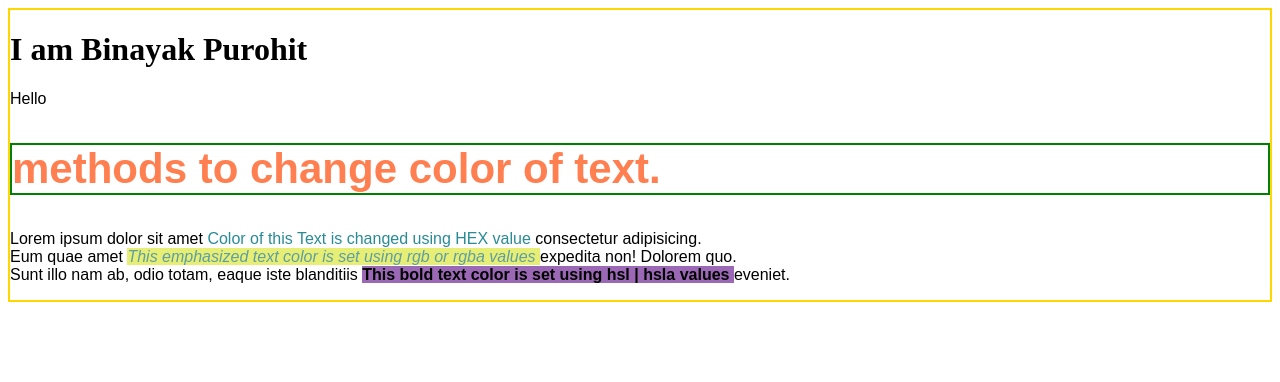
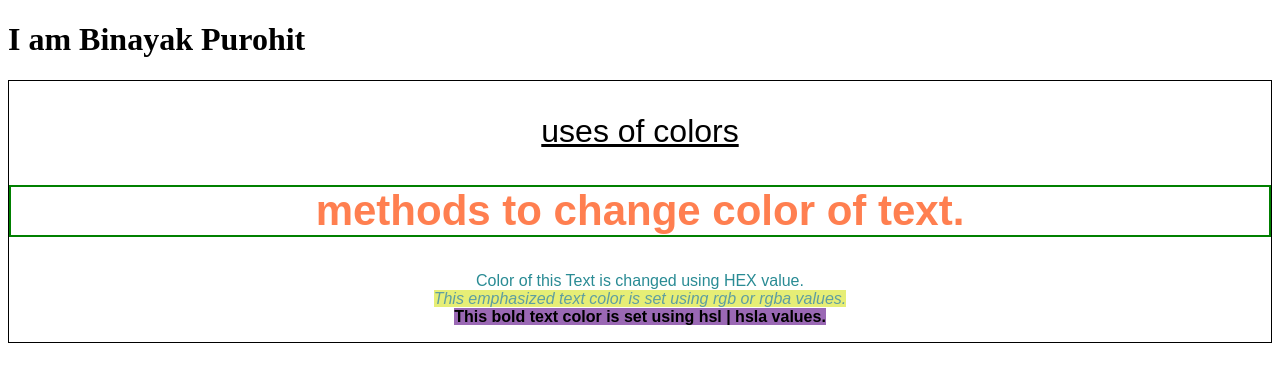
Before and after one commit to binayak-tech/COMPLETE-CSS-GUIDE, a plain HTML site: page 01/index.html in a window 1280 px wide. Drawn offline with Linux system fonts and the light colour scheme.

Commit message:
borders topic started

```diff
--- a/01/css/styles.css
+++ b/01/css/styles.css
@@ -4,9 +4,6 @@ body{
 
     font-family: Arial, Helvetica, sans-serif;
     /* Everything related to typography and text is inherited by all(except form element) the child elements */
-
-    border: 2px solid gold;
-    /* This is not inherited by any other child elements */
 }
 
 input, select, button, textarea{
@@ -16,14 +13,16 @@ input, select, button, textarea{
 
 
 
- .type01{
+.type01{
      /*
     giving a border and changing its color using border-color */
     border: 2px solid green;
     /* changing color of text using predefined name of color */
     color:coral;
     font-size: 42px;
+    text-align: center;
 }
+
 .type02{
     /* changing color of text using hex code */
     color: #298b94;
--- a/01/index.html
+++ b/01/index.html
@@ -10,23 +10,31 @@
 
     <!-- INTERNAL CSS -->
     <style>
-        p.first{
-            color: limegreen;
+        .first-chapter{
+            font-size: 2rem;
+            text-decoration: underline;
+        }
+        .f1{
+            border: 1px solid black;
+            text-align: center;
         }
     </style>
 </head>
 <body>
 
     <!-- INLINE CSS -> "STYLE= 'COLOR: BLUE;'" -->
-    <h1 class="first" style="font-family: 'Times New Roman', Times, serif ;">I am Binayak Purohit</h1>
-    <p>Hello</p>
+    <h1 class="first" style="font-family: 'Times New Roman', Times, serif;">I am Binayak Purohit</h1>
+    <div class="f1">
+        <p class="first-chapter"> uses of colors </p>
 
-    <h2 class="type01">methods to change color of text.</h2>
-    <p>
-        Lorem ipsum dolor sit amet <span class="type02">Color of this Text is changed using HEX value </span> consectetur adipisicing. <br>
-        Eum quae amet <em class="type03">This emphasized text color is set using rgb or rgba values </em> expedita non! Dolorem quo. <br>
-        Sunt illo nam ab, odio totam, eaque iste blanditiis <strong class="type04"> This bold text color is set using hsl | hsla values </strong> eveniet.
-    </p>
+        <h2 class="type01">methods to change color of text.</h2>
+        <p>
+            <span class="type02">Color of this Text is changed using HEX value. </span> <br>
+            <em class="type03">This emphasized text color is set using rgb or rgba values. </em><br>
+            <strong class="type04"> This bold text color is set using hsl | hsla values. </strong>
+        </p>
+    </div>
+
 
 </body>
 </html>
```
Also changed, not shown: 1 other file.
